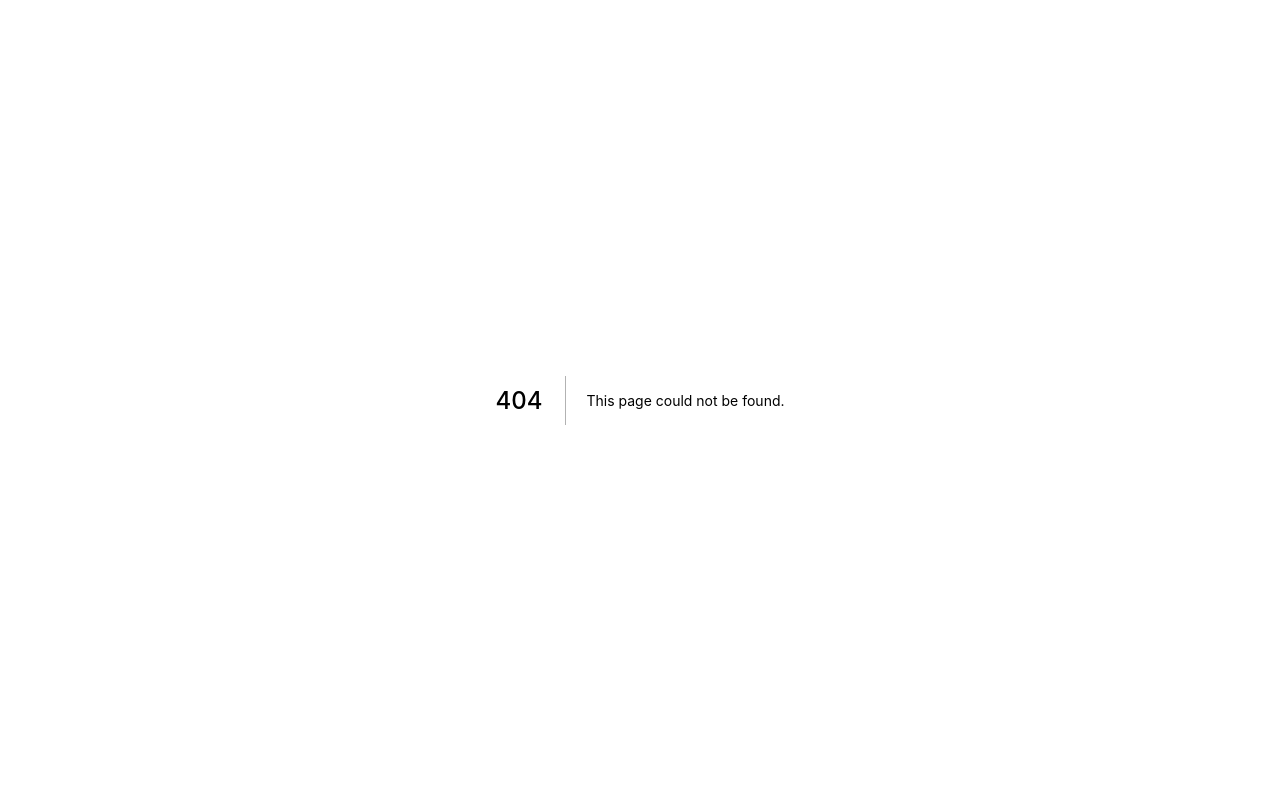
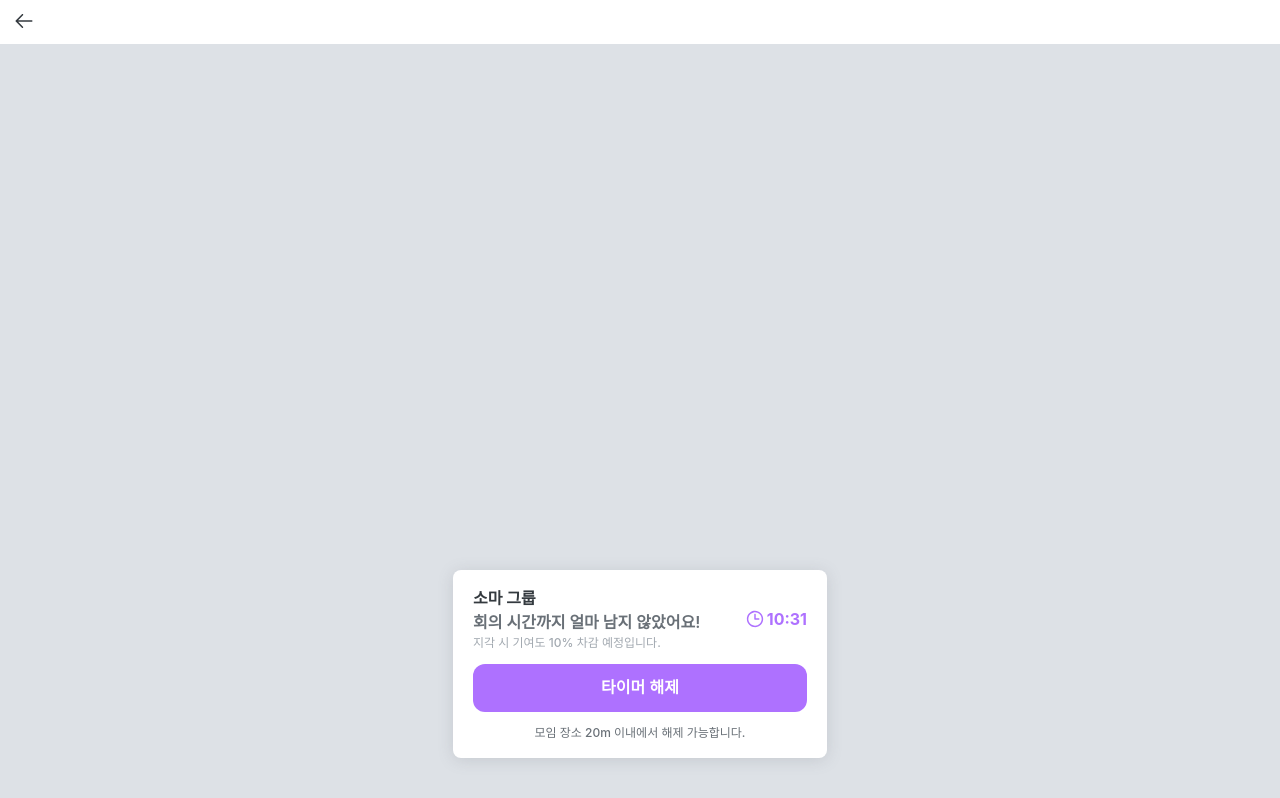
Before and after one commit to groom-link/groom-client, a Next.js app: page /group/timer-map in a window 1280 px wide. Before the commit this address had no page. Built offline with nearby package versions, Linux system fonts and the light colour scheme; a web font is replaced by a local one.

Commit message:
모임 타이머 지도 페이지 마크업 (#94)
feat: Mark up timer-map page

```diff
--- /dev/null
+++ b/src/pages/group/timer-map.tsx
@@ -0,0 +1,36 @@
+import styled from '@emotion/styled';
+
+import { TimerPopup, TopNavBar } from '../../components/molecules';
+import colors from '../../styles/colors';
+
+const Map = styled.div`
+  box-sizing: border-box;
+  display: flex;
+  flex-direction: center;
+  align-items: flex-end;
+  justify-content: center;
+  height: calc(100vh - 44px);
+  padding-bottom: 42px;
+  background-color: ${colors.grayScale.gray02};
+`;
+
+const TimerMap = () => {
+  const handleClearTimerButtonClick = () => console.log('clicked');
+
+  return (
+    <>
+      <TopNavBar backURL="/home" setting={false} />
+      <Map>
+        <TimerPopup
+          type="button"
+          onClick={handleClearTimerButtonClick}
+          disabled={false}
+          groupName="소마 그룹"
+          timer="10:31"
+        />
+      </Map>
+    </>
+  );
+};
+
+export default TimerMap;
```
